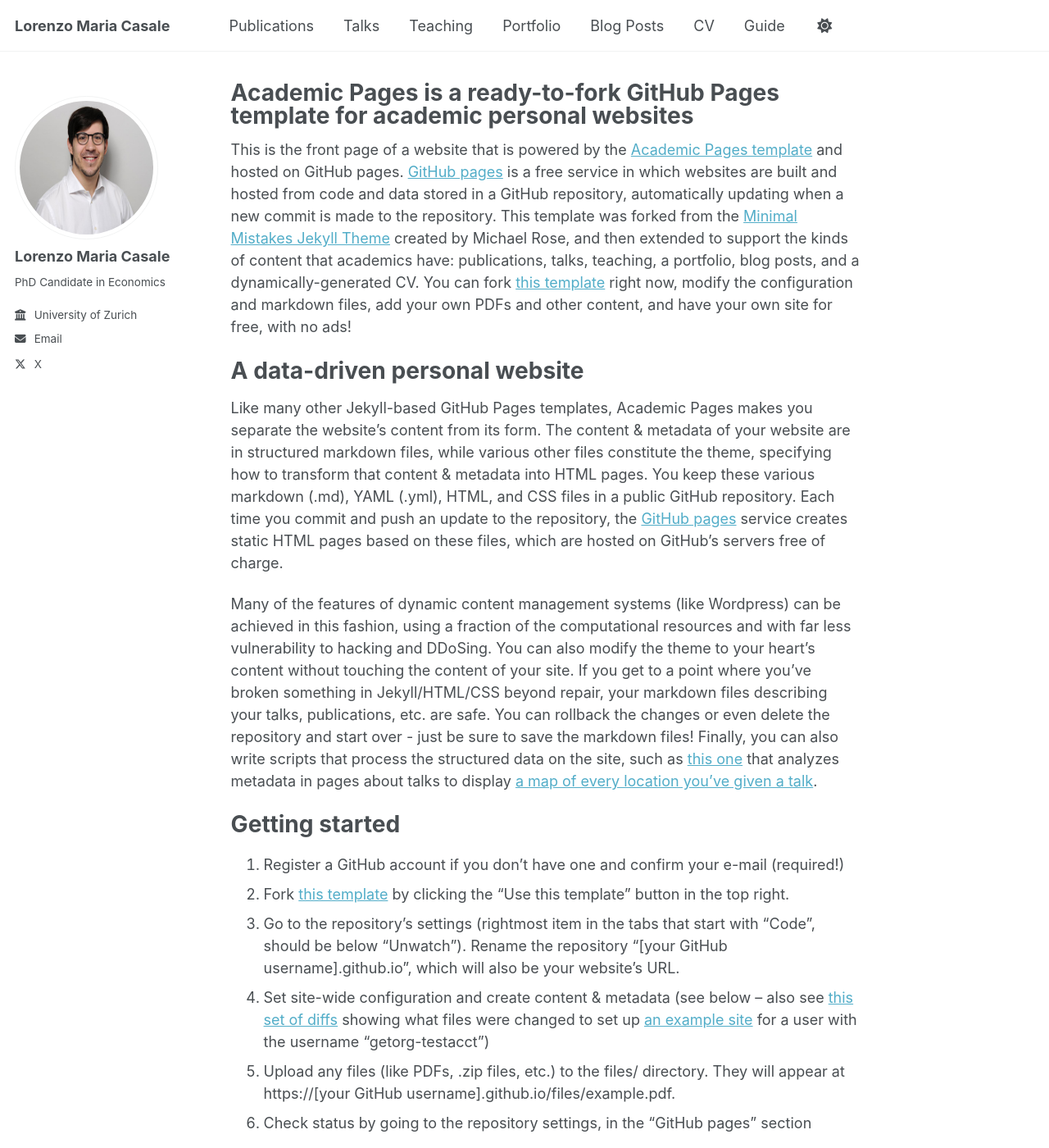
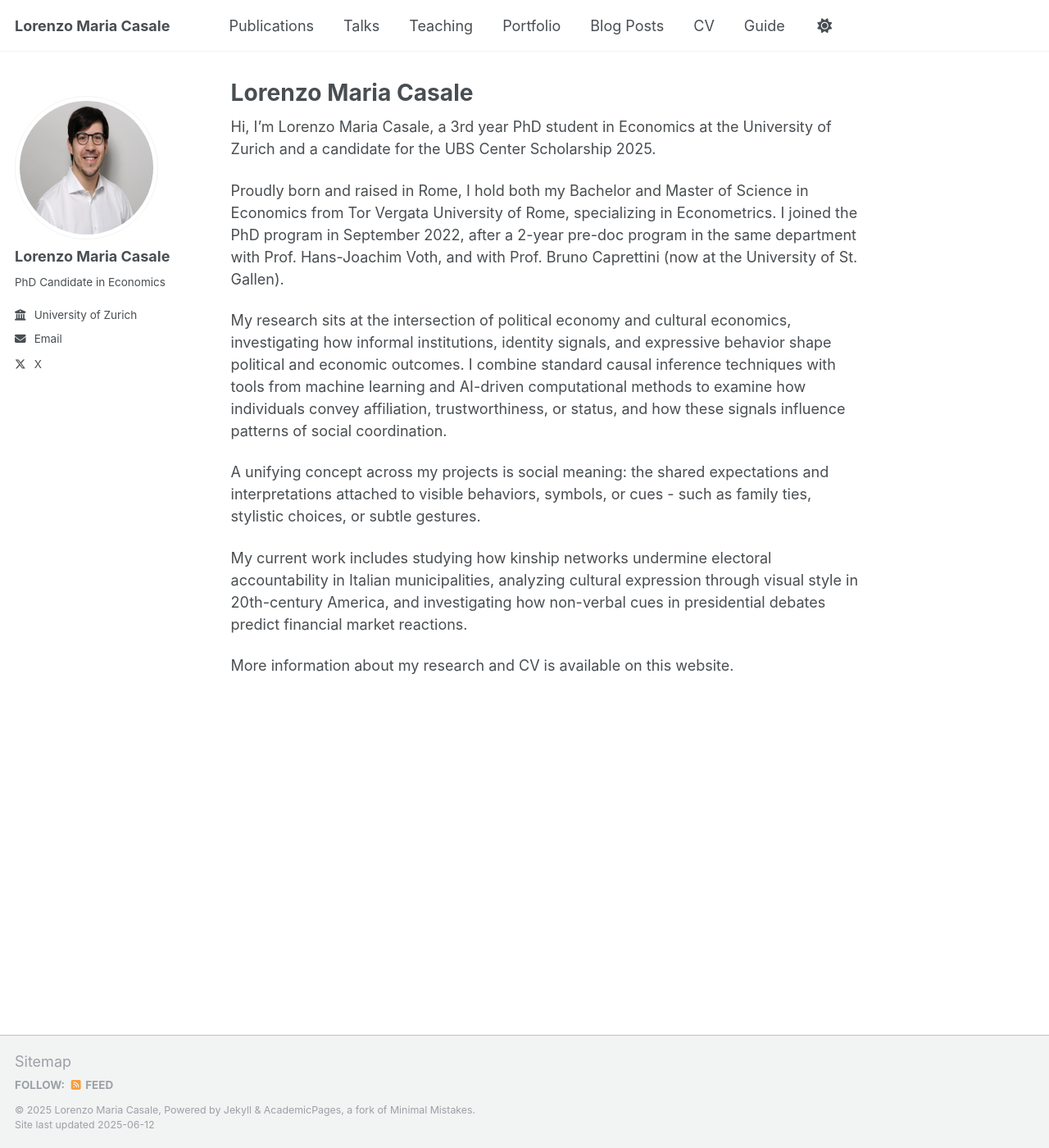
Before and after one commit to lorenzomariacasale/lorenzomariacasale.github.io, a Jekyll site: the page built from _pages/about.md, in a window 1280 px wide and 1400 px high. Shown: the whole window at 82% size. Built offline with Jekyll 4.4.1, drawn with Linux system fonts in a browser that asks for light colours; some of the changed text lies outside the part shown.

Commit message:
First Update on About

```diff
--- a/_pages/about.md
+++ b/_pages/about.md
@@ -1,49 +1,20 @@
 ---
 permalink: /
-title: "Academic Pages is a ready-to-fork GitHub Pages template for academic personal websites"
+title: "Lorenzo Maria Casale"
 author_profile: true
 redirect_from:
   - /about/
   - /about.html
 ---
 
-This is the front page of a website that is powered by the [Academic Pages template](https://github.com/academicpages/academicpages.github.io) and hosted on GitHub pages. [GitHub pages](https://pages.github.com) is a free service in which websites are built and hosted from code and data stored in a GitHub repository, automatically updating when a new commit is made to the repository. This template was forked from the [Minimal Mistakes Jekyll Theme](https://mmistakes.github.io/minimal-mistakes/) created by Michael Rose, and then extended to support the kinds of content that academics have: publications, talks, teaching, a portfolio, blog posts, and a dynamically-generated CV. You can fork [this template](https://github.com/academicpages/academicpages.github.io) right now, modify the configuration and markdown files, add your own PDFs and other content, and have your own site for free, with no ads!
+Hi, I'm Lorenzo Maria Casale, a 3rd year PhD student in Economics at the University of Zurich and a candidate for the UBS Center Scholarship 2025.
 
-A data-driven personal website
-======
-Like many other Jekyll-based GitHub Pages templates, Academic Pages makes you separate the website's content from its form. The content & metadata of your website are in structured markdown files, while various other files constitute the theme, specifying how to transform that content & metadata into HTML pages. You keep these various markdown (.md), YAML (.yml), HTML, and CSS files in a public GitHub repository. Each time you commit and push an update to the repository, the [GitHub pages](https://pages.github.com/) service creates static HTML pages based on these files, which are hosted on GitHub's servers free of charge.
+Proudly born and raised in Rome, I hold both my Bachelor and Master of Science in Economics from Tor Vergata University of Rome, specializing in Econometrics. I joined the PhD program in September 2022, after a 2-year pre-doc program in the same department with Prof. Hans-Joachim Voth, and with Prof. Bruno Caprettini (now at the University of St. Gallen).
 
-Many of the features of dynamic content management systems (like Wordpress) can be achieved in this fashion, using a fraction of the computational resources and with far less vulnerability to hacking and DDoSing. You can also modify the theme to your heart's content without touching the content of your site. If you get to a point where you've broken something in Jekyll/HTML/CSS beyond repair, your markdown files describing your talks, publications, etc. are safe. You can rollback the changes or even delete the repository and start over - just be sure to save the markdown files! Finally, you can also write scripts that process the structured data on the site, such as [this one](https://github.com/academicpages/academicpages.github.io/blob/master/talkmap.ipynb) that analyzes metadata in pages about talks to display [a map of every location you've given a talk](https://academicpages.github.io/talkmap.html).
+My research sits at the intersection of political economy and cultural economics, investigating how informal institutions, identity signals, and expressive behavior shape political and economic outcomes. I combine standard causal inference techniques with tools from machine learning and AI-driven computational methods to examine how individuals convey affiliation, trustworthiness, or status, and how these signals influence patterns of social coordination.
 
-Getting started
-======
-1. Register a GitHub account if you don't have one and confirm your e-mail (required!)
-1. Fork [this template](https://github.com/academicpages/academicpages.github.io) by clicking the "Use this template" button in the top right.
-1. Go to the repository's settings (rightmost item in the tabs that start with "Code", should be below "Unwatch"). Rename the repository "[your GitHub username].github.io", which will also be your website's URL.
-1. Set site-wide configuration and create content & metadata (see below -- also see [this set of diffs](http://archive.is/3TPas) showing what files were changed to set up [an example site](https://getorg-testacct.github.io) for a user with the username "getorg-testacct")
-1. Upload any files (like PDFs, .zip files, etc.) to the files/ directory. They will appear at https://[your GitHub username].github.io/files/example.pdf.
-1. Check status by going to the repository settings, in the "GitHub pages" section
+A unifying concept across my projects is social meaning: the shared expectations and interpretations attached to visible behaviors, symbols, or cues - such as family ties, stylistic choices, or subtle gestures.
 
-Site-wide configuration
-------
-The main configuration file for the site is in the base directory in [_config.yml](https://github.com/academicpages/academicpages.github.io/blob/master/_config.yml), which defines the content in the sidebars and other site-wide features. You will need to replace the default variables with ones about yourself and your site's github repository. The configuration file for the top menu is in [_data/navigation.yml](https://github.com/academicpages/academicpages.github.io/blob/master/_data/navigation.yml). For example, if you don't have a portfolio or blog posts, you can remove those items from that navigation.yml file to remove them from the header.
+My current work includes studying how kinship networks undermine electoral accountability in Italian municipalities, analyzing cultural expression through visual style in 20th-century America, and investigating how non-verbal cues in presidential debates predict financial market reactions.
 
-Create content & metadata
-------
-For site content, there is one markdown file for each type of content, which are stored in directories like _publications, _talks, _posts, _teaching, or _pages. For example, each talk is a markdown file in the [_talks directory](https://github.com/academicpages/academicpages.github.io/tree/master/_talks). At the top of each markdown file is structured data in YAML about the talk, which the theme will parse to do lots of cool stuff. The same structured data about a talk is used to generate the list of talks on the [Talks page](https://academicpages.github.io/talks), each [individual page](https://academicpages.github.io/talks/2012-03-01-talk-1) for specific talks, the talks section for the [CV page](https://academicpages.github.io/cv), and the [map of places you've given a talk](https://academicpages.github.io/talkmap.html) (if you run this [python file](https://github.com/academicpages/academicpages.github.io/blob/master/talkmap.py) or [Jupyter notebook](https://github.com/academicpages/academicpages.github.io/blob/master/talkmap.ipynb), which creates the HTML for the map based on the contents of the _talks directory).
-
-**Markdown generator**
-
-The repository includes [a set of Jupyter notebooks](https://github.com/academicpages/academicpages.github.io/tree/master/markdown_generator
-) that converts a CSV containing structured data about talks or presentations into individual markdown files that will be properly formatted for the Academic Pages template. The sample CSVs in that directory are the ones I used to create my own personal website at stuartgeiger.com. My usual workflow is that I keep a spreadsheet of my publications and talks, then run the code in these notebooks to generate the markdown files, then commit and push them to the GitHub repository.
-
-How to edit your site's GitHub repository
-------
-Many people use a git client to create files on their local computer and then push them to GitHub's servers. If you are not familiar with git, you can directly edit these configuration and markdown files directly in the github.com interface. Navigate to a file (like [this one](https://github.com/academicpages/academicpages.github.io/blob/master/_talks/2012-03-01-talk-1.md) and click the pencil icon in the top right of the content preview (to the right of the "Raw | Blame | History" buttons). You can delete a file by clicking the trashcan icon to the right of the pencil icon. You can also create new files or upload files by navigating to a directory and clicking the "Create new file" or "Upload files" buttons.
-
-Example: editing a markdown file for a talk
-![Editing a markdown file for a talk](/images/editing-talk.png)
-
-For more info
-------
-More info about configuring Academic Pages can be found in [the guide](https://academicpages.github.io/markdown/), the [growing wiki](https://github.com/academicpages/academicpages.github.io/wiki), and you can always [ask a question on GitHub](https://github.com/academicpages/academicpages.github.io/discussions). The [guides for the Minimal Mistakes theme](https://mmistakes.github.io/minimal-mistakes/docs/configuration/) (which this theme was forked from) might also be helpful.
+More information about my research and CV is available on this website.
```
